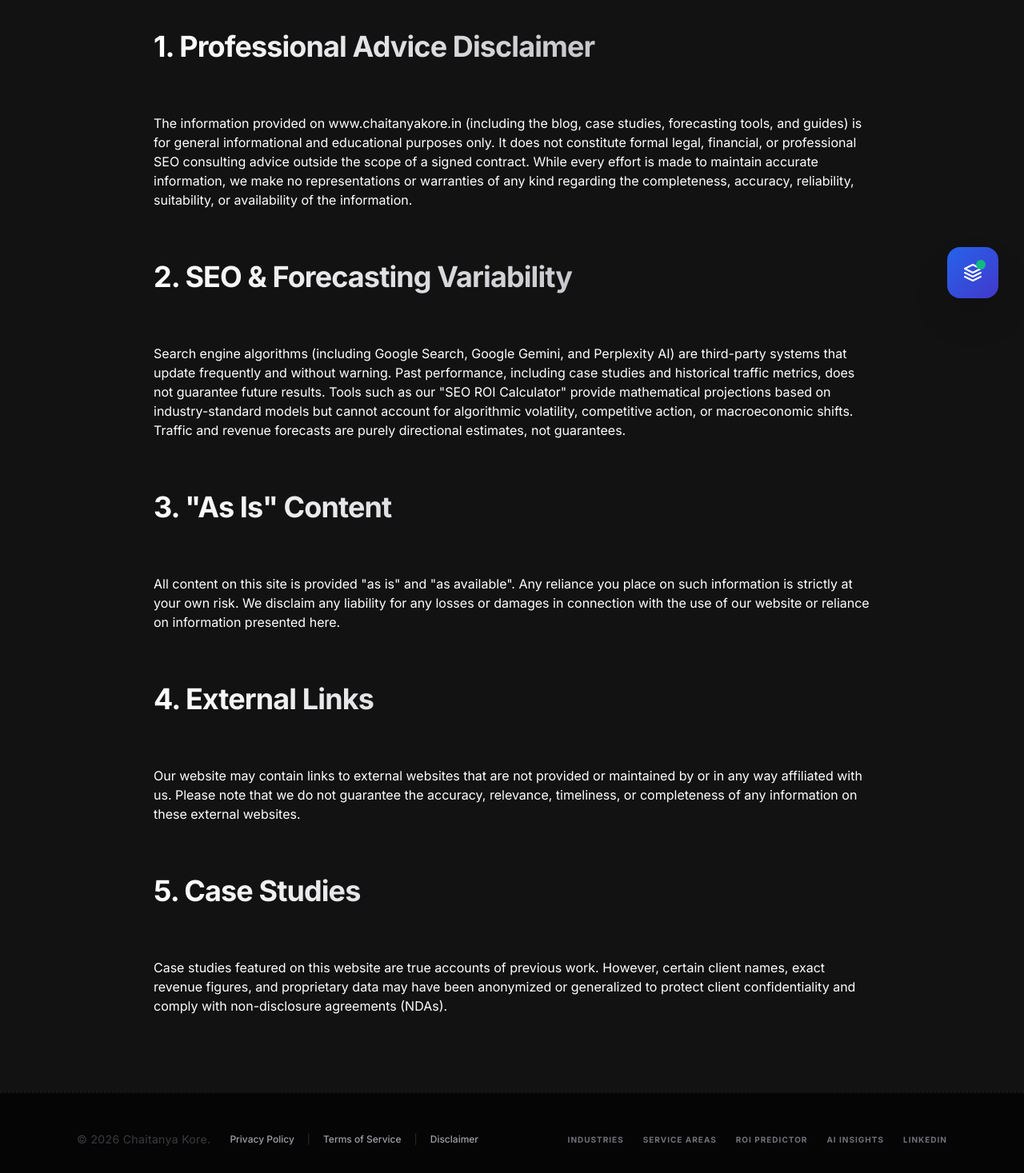
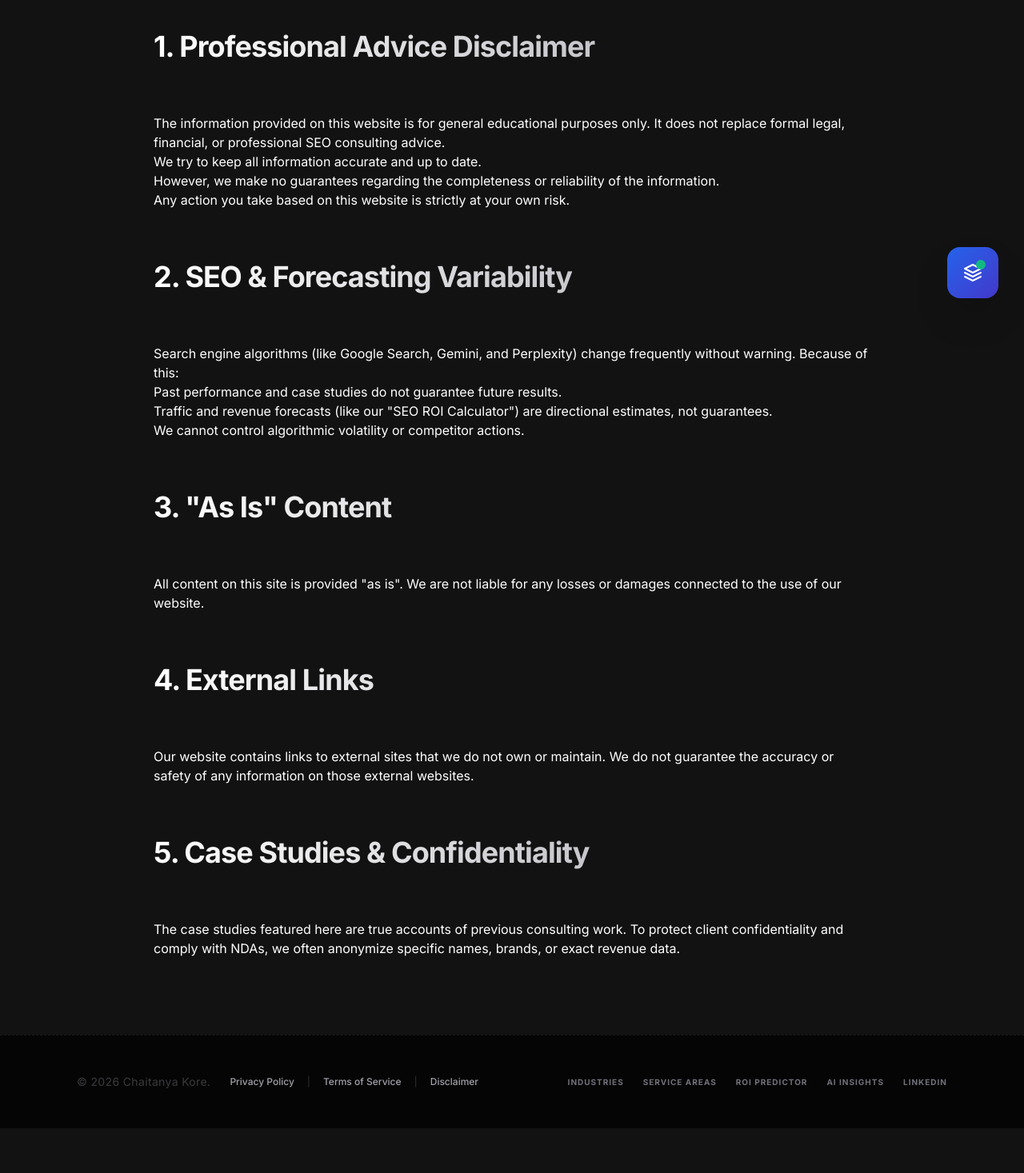
Before and after one commit to Chaitanya9184/portfolio, a Next.js app: page /disclaimer in a window 1280 px wide. Shown: the part 395-1862 px from the top of the page at 80% size. After the commit the page ends 1806 px from the top, so only its background shows below. Built offline with nearby package versions, Linux system fonts and the light colour scheme.

Commit message:
chore(seo): Resolve canonical H2 duplication, enforce title pixel limits, and improve Flesch reading scores across core pages

```diff
--- a/src/app/disclaimer/page.tsx
+++ b/src/app/disclaimer/page.tsx
@@ -2,7 +2,7 @@ import React from 'react';
 import { Metadata } from 'next';
 
 export const metadata: Metadata = {
-    title: 'Disclaimer | Chaitanya Kore',
+    title: 'Legal Disclaimer & Professional Policies | Chaitanya Kore',
     description: 'Professional disclaimer for Chaitanya Kore, SEO consulting, forecasting tools, and AI search advice.',
     alternates: {
         canonical: '/disclaimer'
@@ -17,19 +17,29 @@ export default function DisclaimerPage() {
                 <p className="text-sm text-zinc-500 mb-12">Last Updated: February 25, 2026</p>
 
                 <h2>1. Professional Advice Disclaimer</h2>
-                <p>The information provided on www.chaitanyakore.in (including the blog, case studies, forecasting tools, and guides) is for general informational and educational purposes only. It does not constitute formal legal, financial, or professional SEO consulting advice outside the scope of a signed contract. While every effort is made to maintain accurate information, we make no representations or warranties of any kind regarding the completeness, accuracy, reliability, suitability, or availability of the information.</p>
+                <p>The information provided on this website is for general educational purposes only. It does not replace formal legal, financial, or professional SEO consulting advice.</p>
+                <ul>
+                    <li>We try to keep all information accurate and up to date.</li>
+                    <li>However, we make no guarantees regarding the completeness or reliability of the information.</li>
+                    <li>Any action you take based on this website is strictly at your own risk.</li>
+                </ul>
 
                 <h2>2. SEO & Forecasting Variability</h2>
-                <p>Search engine algorithms (including Google Search, Google Gemini, and Perplexity AI) are third-party systems that update frequently and without warning. Past performance, including case studies and historical traffic metrics, does not guarantee future results. Tools such as our "SEO ROI Calculator" provide mathematical projections based on industry-standard models but cannot account for algorithmic volatility, competitive action, or macroeconomic shifts. Traffic and revenue forecasts are purely directional estimates, not guarantees.</p>
+                <p>Search engine algorithms (like Google Search, Gemini, and Perplexity) change frequently without warning. Because of this:</p>
+                <ul>
+                    <li>Past performance and case studies do not guarantee future results.</li>
+                    <li>Traffic and revenue forecasts (like our "SEO ROI Calculator") are directional estimates, not guarantees.</li>
+                    <li>We cannot control algorithmic volatility or competitor actions.</li>
+                </ul>
 
                 <h2>3. "As Is" Content</h2>
-                <p>All content on this site is provided "as is" and "as available". Any reliance you place on such information is strictly at your own risk. We disclaim any liability for any losses or damages in connection with the use of our website or reliance on information presented here.</p>
+                <p>All content on this site is provided "as is". We are not liable for any losses or damages connected to the use of our website.</p>
 
                 <h2>4. External Links</h2>
-                <p>Our website may contain links to external websites that are not provided or maintained by or in any way affiliated with us. Please note that we do not guarantee the accuracy, relevance, timeliness, or completeness of any information on these external websites.</p>
+                <p>Our website contains links to external sites that we do not own or maintain. We do not guarantee the accuracy or safety of any information on those external websites.</p>
 
-                <h2>5. Case Studies</h2>
-                <p>Case studies featured on this website are true accounts of previous work. However, certain client names, exact revenue figures, and proprietary data may have been anonymized or generalized to protect client confidentiality and comply with non-disclosure agreements (NDAs).</p>
+                <h2>5. Case Studies & Confidentiality</h2>
+                <p>The case studies featured here are true accounts of previous consulting work. To protect client confidentiality and comply with NDAs, we often anonymize specific names, brands, or exact revenue data.</p>
             </div>
         </main>
     );
--- a/src/app/industries/home-services/page.tsx
+++ b/src/app/industries/home-services/page.tsx
@@ -49,7 +49,7 @@ const homeServicesSchema = {
 };
 
 export const metadata: Metadata = {
-    title: 'Home Services SEO & Local Maps Optimization | Chaitanya Kore',
+    title: 'Home Services SEO & Local Maps | Chaitanya Kore',
     description: 'Hyper-local SEO strategies for Home Services companies (HVAC, Plumbing, Roofing) to dominate the Google Map Pack and slash reliance on paid leads.',
     alternates: {
         canonical: '/industries/home-services',
@@ -84,7 +84,7 @@ export default function HomeServicesIndustryPage() {
                     {/* The Problem */}
                     <div className="p-8 rounded-3xl bg-red-950/20 border border-red-900/30">
                         <h2 className="text-2xl font-bold text-white mb-4 flex items-center gap-3">
-                            <span className="text-red-500">⚠️</span> The Local Challenge
+                            <span className="text-red-500">⚠️</span> The Home Services Challenge
                         </h2>
                         <ul className="space-y-4 text-zinc-400 text-sm leading-relaxed">
                             <li className="flex gap-3"><span className="text-red-500/50 mt-1">→</span> Bleeding margin to shared-lead platforms (Angi, HomeAdvisor) that sell the same lead to 5 competitors.</li>
@@ -96,7 +96,7 @@ export default function HomeServicesIndustryPage() {
                     {/* The Solution */}
                     <div className="p-8 rounded-3xl bg-orange-950/20 border border-orange-900/30">
                         <h2 className="text-2xl font-bold text-white mb-4 flex items-center gap-3">
-                            <span className="text-orange-400">⚡</span> The Organic Solution
+                            <span className="text-orange-400">⚡</span> The Local Map Pack Solution
                         </h2>
                         <ul className="space-y-4 text-zinc-400 text-sm leading-relaxed">
                             <li className="flex gap-3"><span className="text-orange-500/50 mt-1">&rarr;</span> <strong>Google Business Dominance:</strong> Relentless optimization of your GBP, review velocity, and localized citations.</li>
--- a/src/app/industries/saas/page.tsx
+++ b/src/app/industries/saas/page.tsx
@@ -100,7 +100,7 @@ export default function SaaSIndustryPage() {
                     {/* The Solution */}
                     <div className="p-8 rounded-3xl bg-blue-950/20 border border-blue-900/30">
                         <h2 className="text-2xl font-bold text-white mb-4 flex items-center gap-3">
-                            <span className="text-blue-400">⚡</span> The Organic Solution
+                            <span className="text-blue-400">⚡</span> The Organic SaaS Solution
                         </h2>
                         <ul className="space-y-4 text-zinc-400 text-sm leading-relaxed">
                             <li className="flex gap-3"><span className="text-blue-500/50 mt-1">&rarr;</span> <strong>Programmatic SEO &amp; Alternates:</strong> Building scalable vs. competitor pages and use-case hubs that capture high-intent buyers.</li>
--- a/src/app/privacy-policy/page.tsx
+++ b/src/app/privacy-policy/page.tsx
@@ -16,7 +16,7 @@ export default function PrivacyPolicyPage() {
                 <h1 className="text-4xl md:text-6xl font-bold text-white tracking-tighter mb-8">Privacy Policy</h1>
                 <p className="text-sm text-zinc-500 mb-12">Last Updated: February 25, 2026</p>
 
-                <h2>1. Introduction</h2>
+                <h2>1. Privacy Policy Introduction</h2>
                 <p>Welcome to www.chaitanyakore.in. We respect your privacy and are committed to protecting your personal data. This privacy policy will inform you as to how we look after your personal data when you visit our website and tell you about your privacy rights and how the law protects you.</p>
 
                 <h2>2. The Data We Collect</h2>
--- a/src/app/terms-of-service/page.tsx
+++ b/src/app/terms-of-service/page.tsx
@@ -16,7 +16,7 @@ export default function TermsOfServicePage() {
                 <h1 className="text-4xl md:text-6xl font-bold text-white tracking-tighter mb-8">Terms of Service</h1>
                 <p className="text-sm text-zinc-500 mb-12">Last Updated: February 25, 2026</p>
 
-                <h2>1. Introduction</h2>
+                <h2>1. Terms of Service Introduction</h2>
                 <p>Welcome to www.chaitanyakore.in. By accessing this website, you agree to be bound by these Website Terms and Conditions of Use and agree that you are responsible for the agreement with any applicable local laws. If you disagree with any of these terms, you are prohibited from accessing this site.</p>
 
                 <h2>2. Use License</h2>
```
Also changed, not shown: src/app/industries/finance/page.tsx (+6 -6 lines), src/app/industries/healthcare/page.tsx (+6 -6 lines), src/app/industries/real-estate/page.tsx (+6 -6 lines), src/app/page.tsx (+5 -5 lines).
